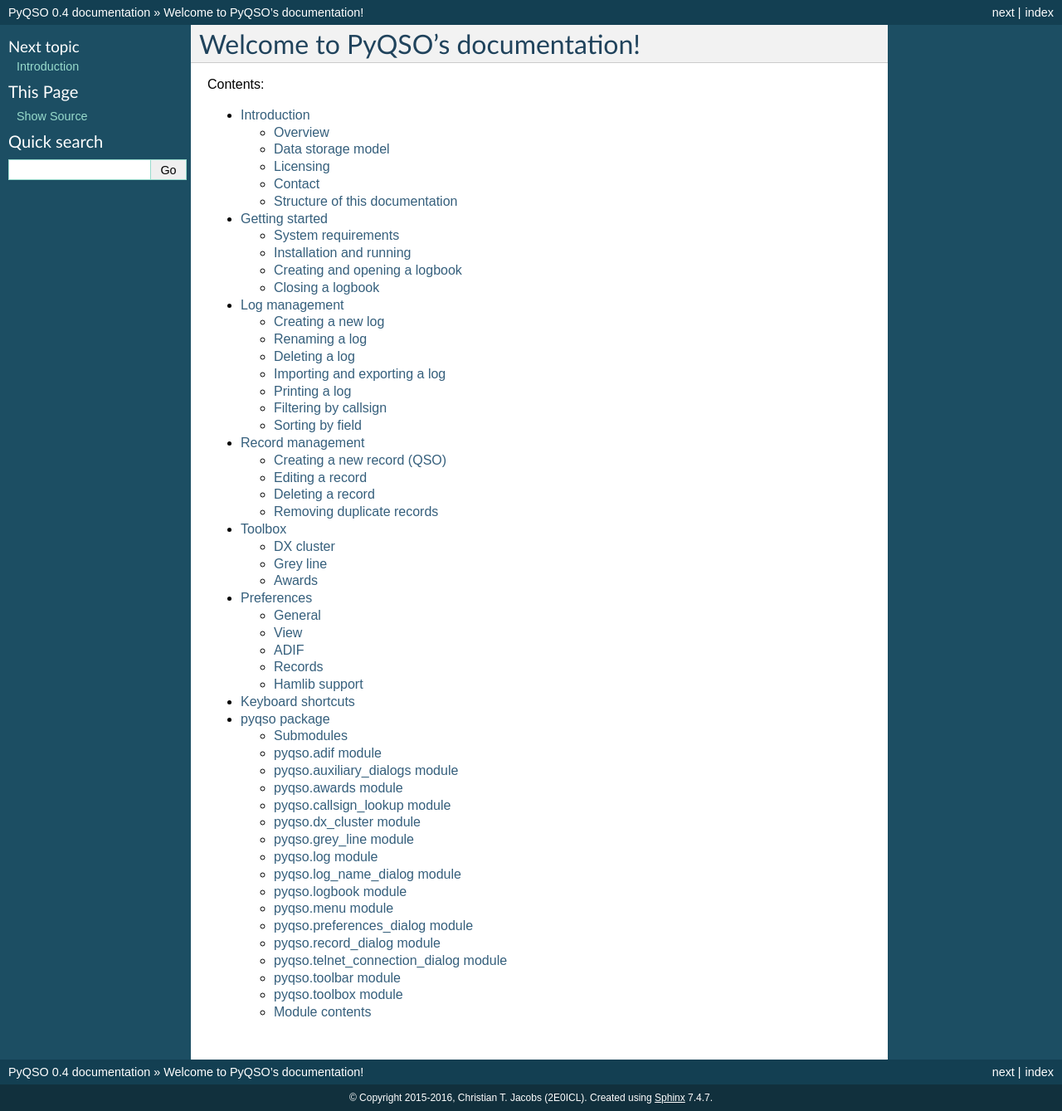
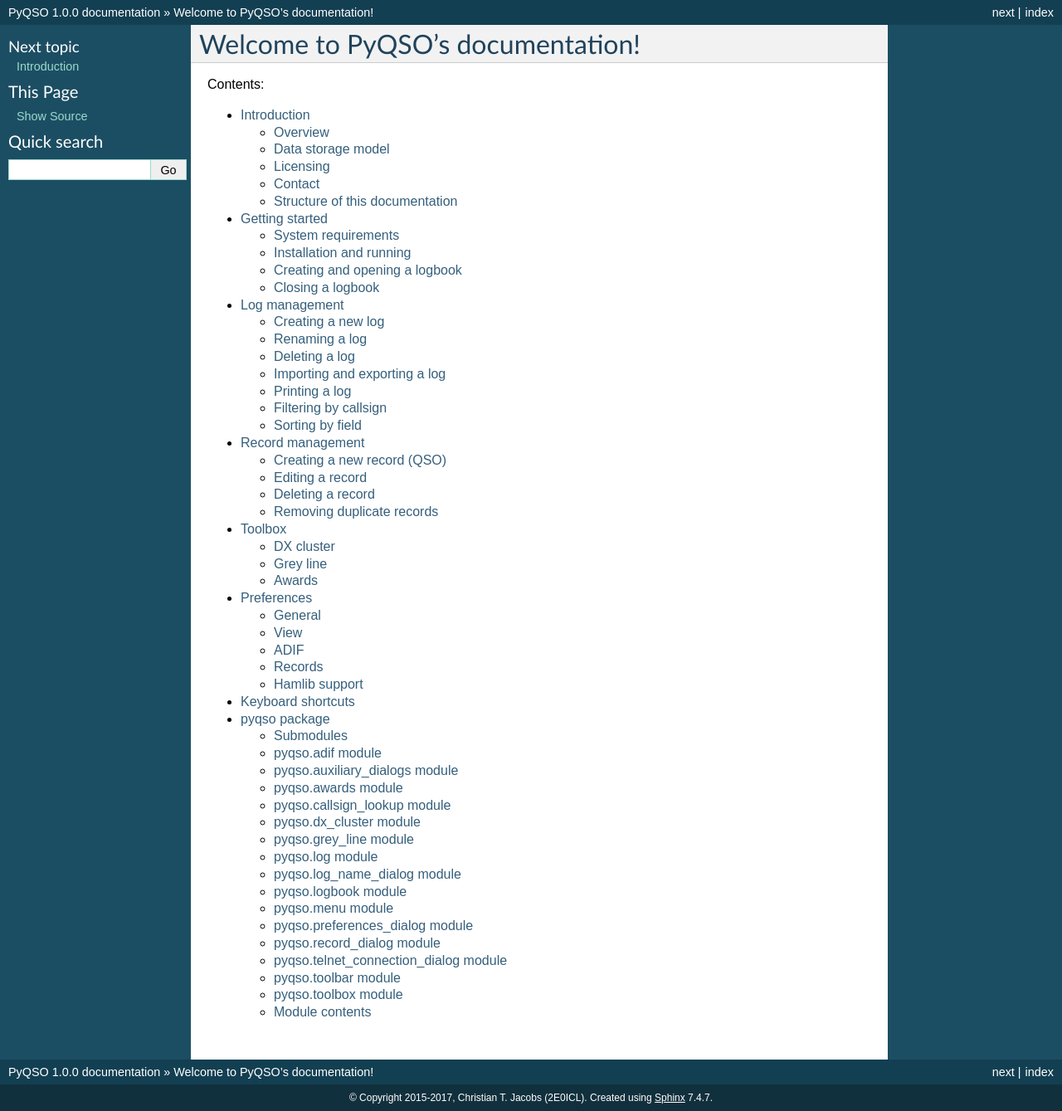
Before and after one commit to ctjacobs/pyqso, a Sphinx documentation site: the page built from docs/source/index.rst, in a window 1280 px wide. Shown: the whole page at 83% size. Built offline with Sphinx 7.4.7, drawn with Linux system fonts in a browser that asks for light colours.

Commit message:
More work on using Glade. Also bumped the version to 1.0.0 (in development).

```diff
--- a/docs/source/conf.py
+++ b/docs/source/conf.py
@@ -51,16 +51,16 @@
 
 # General information about the project.
 project = u'PyQSO'
-copyright = u'2015-2016, Christian T. Jacobs (2E0ICL)'
+copyright = u'2015-2017, Christian T. Jacobs (2E0ICL)'
 
 # The version info for the project you're documenting, acts as replacement for
 # |version| and |release|, also used in various other places throughout the
 # built documents.
 #
 # The short X.Y version.
-version = '0.4'
+version = '1.0.0'
 # The full version, including alpha/beta/rc tags.
-release = '0.4'
+release = '1.0.0'
 
 # The language for content autogenerated by Sphinx. Refer to documentation
 # for a list of supported languages.
```
Also changed, not shown: 4 other files.
